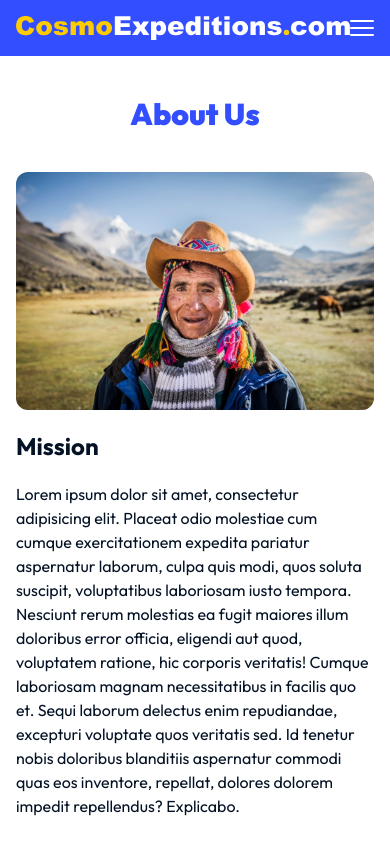
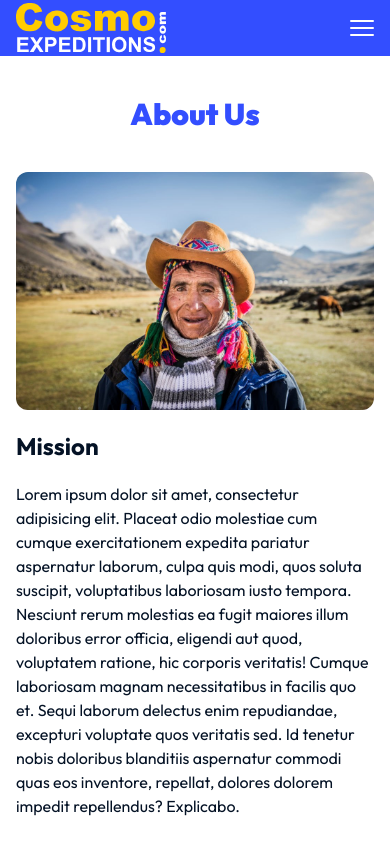
Before and after one commit to miguelmarquezdev/cosmo-next, a Next.js app: page /about-us in a window 390 px wide. Shown: the top 844 px of the page. Built offline with nearby package versions, Linux system fonts and the light colour scheme.

Commit message:
first commit

```diff
--- a/components/header.js
+++ b/components/header.js
@@ -70,6 +70,14 @@ export default function Header(props) {
             width={350}
             height={37}
             alt="imagen logotipo"
+            className="hidden sm:hidden md:block"
+          />
+          <Image
+            src="/img/logo-celar.svg"
+            width={150}
+            height={37}
+            alt="imagen logotipo"
+            className="block sm:block md:hidden"
           />
         </Link>
         <Navmenu open={open} setOpen={setOpen} />
--- a/pages/rainbow-mountain.js
+++ b/pages/rainbow-mountain.js
@@ -53,7 +53,7 @@ export async function getStaticProps() {
     `${process.env.API_URL}/wp-json/wp/v2/posts?_embed=true&per_page=100`
   );
   const resultado = await res.json();
-  let categories = resultado.filter((post) => post.tags[0] == "22");
+  let categories = resultado.filter((post) => post.tags[0] == "22" || post.tags[1] == "22");
   //console.log(categories);
 
   return {
```
Also changed, not shown: public/img/logo-celar.svg (added).
